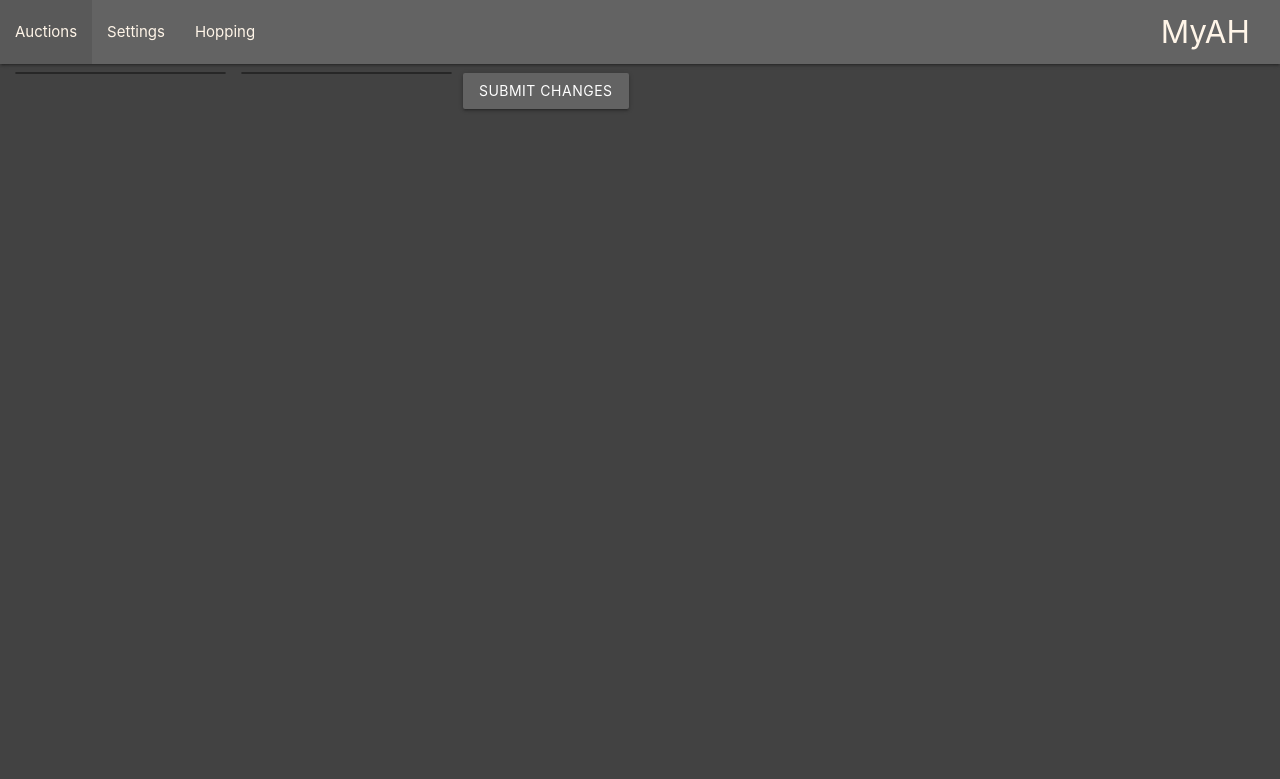
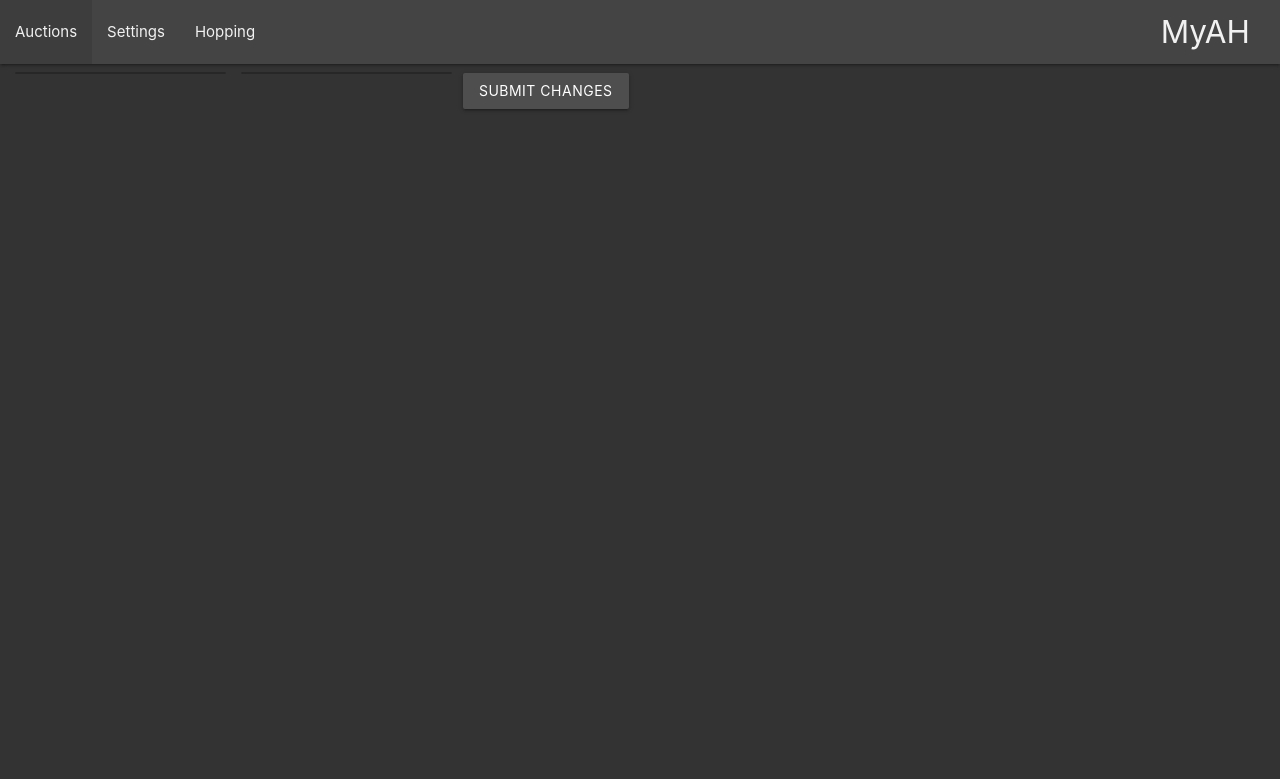
Before and after one commit to pizzadudez/MyAH, a Django app: page /settings in a window 1280 px wide. Shown: the top 779 px of the page. Run offline with Django 3.2, Linux system fonts and the light colour scheme; data that the repository does not hold is empty; some libraries are stand-ins or nearby versions.

Commit message:
more css changes (buttons especially)

```diff
--- a/main/static/main/style.css
+++ b/main/static/main/style.css
@@ -1,15 +1,15 @@
 body {
-    background-color: #424242;
+    background-color: #333333;
     color: #e4e4e4;
 }
 
 nav {
-    background-color: #636363;
+    background-color: #444444;
 }
 
 nav ul a,
 nav .brand-logo {
-    color: #fff5e8;
+    color: #f1f1f1;
 }
 
 nav .brand-logo.right {
@@ -65,9 +65,13 @@ th, td { display: block;}
     border: 1px solid #272727;
 }
 
+.collection.my-collection {
+    padding: 0;
+}
+
 
 .tabs {
-    background-color: #424242;
+    background-color: #333333;
 }
 
 .tabs .tab a:hover,
@@ -91,11 +95,16 @@ th, td { display: block;}
 
 
 .btn {
-    background-color: #636363;
+    background-color: #4e4e4e;
 }
 
 .btn:hover {
-    background-color: #a7a7a7;
+    background-color: #797979;
+}
+
+.btn.disabled {
+    background-color: #969696 !important;
+    color: #424242 !important;
 }
 
 
--- a/main/templates/main/settings.html
+++ b/main/templates/main/settings.html
@@ -3,14 +3,14 @@
 {% block content %}
   <div id="my-sortable" class="row">
     <!-- Realms Sortable -->
-    <div class="collection col s2" id="sort-list-realm">
+    <div class="collection col s2 my-collection" id="sort-list-realm">
     {% for realm in realms %}
       <div class="collection-item" data-id="{{ realm }}">{{ realm }}</div>
     {% endfor %}
     </div>
 
     <!-- Items Sortable-->
-    <div class="collection col s2" id="sort-list-category">
+    <div class="collection col s2 my-collection" id="sort-list-category">
     {% for category, item_list in items.items %}
       <div class="collection-item" data-id="{{ category }}">
         <div class="category-name" align="center"><strong>{{ category }}</strong></div>
```
